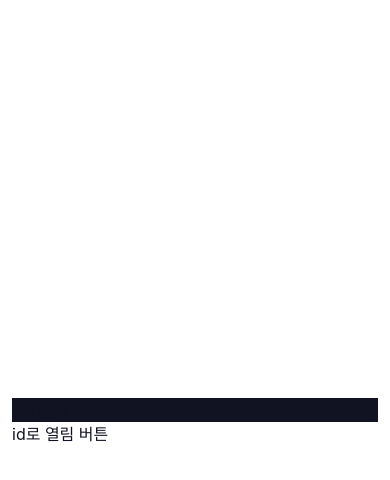
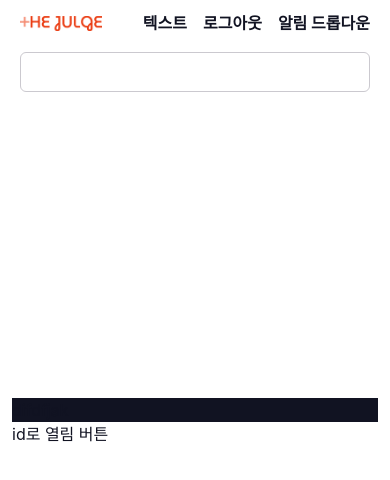
Before and after one commit to Yuseonhyang/thejulge, a React (Vite) app: page / in a window 390 px wide. Shown: the top 480 px of the page. Built offline with nearby package versions, Linux system fonts and the light colour scheme.

Commit message:
Style : Header UI, 반응형

```diff
--- a/src/components/common/InputField/Input.tsx
+++ b/src/components/common/InputField/Input.tsx
@@ -9,7 +9,7 @@ export default function Input({ onChange, value, type = 'text', className, ...pr
       placeholder={props.placeholder}
       onChange={onChange}
       {...props}
-      className={clsx('h-[58px] rounded-md', commonTextInputStyle, className)}
+      className={clsx('h-full w-full rounded-md', commonTextInputStyle, className)}
     />
   );
 }
--- a/src/components/common/InputField/index.tsx
+++ b/src/components/common/InputField/index.tsx
@@ -43,9 +43,9 @@ export default function InputField({
   };
 
   return (
-    <div className={clsx('flex w-full flex-col items-start', props.gapSize)}>
+    <div className={clsx('flex h-full w-full flex-col items-start', props.gapSize)}>
       {label && <label className="text-lg-rg text-black">{label}</label>}
-      <div className="flex w-full flex-col gap-2">
+      <div className="flex h-full w-full flex-col gap-2">
         {renderInputField()}
         {errorMessage && <p className="text-red40 text-xs-rg pl-2">{errorMessage}</p>}
       </div>
--- /dev/null
+++ b/src/components/common/Layout/Header/index.tsx
@@ -0,0 +1,31 @@
+import { Link } from 'react-router-dom';
+import InputField from '../../InputField';
+
+export function Header() {
+  //받아오는 데이터에 따라 텍스트가 내가게 or 내 프로필
+
+  return (
+    <div className="fixed top-0 left-0 flex w-full flex-col items-center justify-center gap-4 bg-white px-5 py-2.5 md:px-8 md:py-[15px]">
+      <div className="flex h-full w-full max-w-255 items-center justify-between">
+        <div className="flex items-center gap-8.75 lg:gap-10">
+          <img
+            src="src/public/images/logo.png"
+            alt="thejulge 로고"
+            className="h-3.75 w-20.5 lg:h-5 lg:w-27.25"
+          />
+          <div className="hidden h-10 w-86 md:block">
+            <InputField inputType="input" onChange={() => {}} />
+          </div>
+        </div>
+        <div className="text-lg-bold flex items-center gap-4 md:gap-3 lg:gap-10">
+          <Link to={'/'}>텍스트</Link>
+          <p>로그아웃</p>
+          <div>알림 드롭다운</div>
+        </div>
+      </div>
+      <div className="block h-10 w-full md:hidden">
+        <InputField inputType="input" onChange={() => {}} />
+      </div>
+    </div>
+  );
+}
--- a/src/components/common/Layout/index.tsx
+++ b/src/components/common/Layout/index.tsx
@@ -1,9 +1,11 @@
 import { Outlet } from 'react-router-dom';
+import { Header } from './Header';
 
 export function Layout() {
   return (
     <div className="flex h-dvh w-dvw items-center justify-center">
       <div className="w-full px-3 py-10 md:px-8 md:py-15 lg:max-w-[965px]">
+        <Header />
         <Outlet />
       </div>
     </div>
```
Also changed, not shown: src/public/images/logo.png (added).
